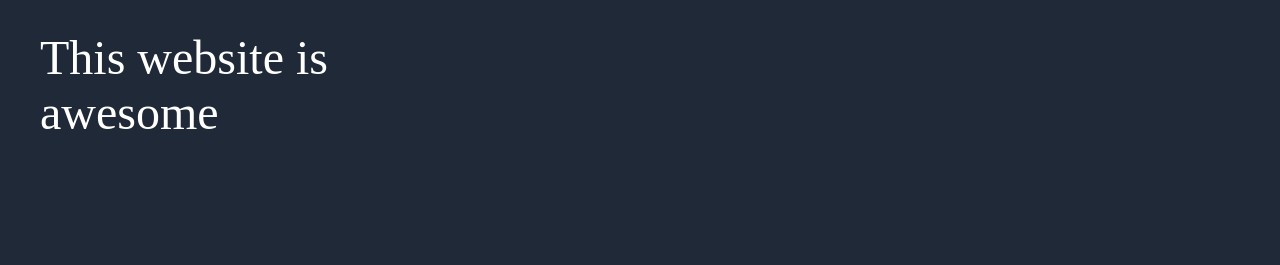
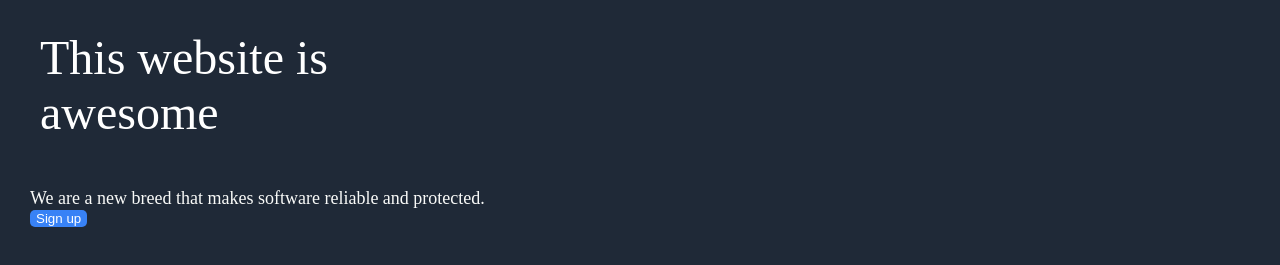
Before and after one commit to Conroy-a11y/odin-project-2, a plain HTML site: page index.html in a window 1280 px wide. Shown: the part 97-362 px from the top of the page. Drawn offline with Linux system fonts and the light colour scheme.

Commit message:
inserting a button and updating the style.css

```diff
--- a/index.html
+++ b/index.html
@@ -19,5 +19,9 @@
         awesome
       </p>
     </div>
+    <div id="secondary-text">
+      We are a new breed that makes software reliable and protected.
+    </div>
+    <button id="btn">Sign up</button>
   </body>
 </html>
--- a/style.css
+++ b/style.css
@@ -16,3 +16,15 @@
   font-weight: extra-bold;
   color: #f9faf8;
 }
+
+#secondary-text {
+  font-size: 18px;
+  color: #f9faf8;
+}
+
+#btn {
+  background: #3882f6;
+  border: none;
+  border-radius: 5px;
+  cursor: pointer;
+}
```
